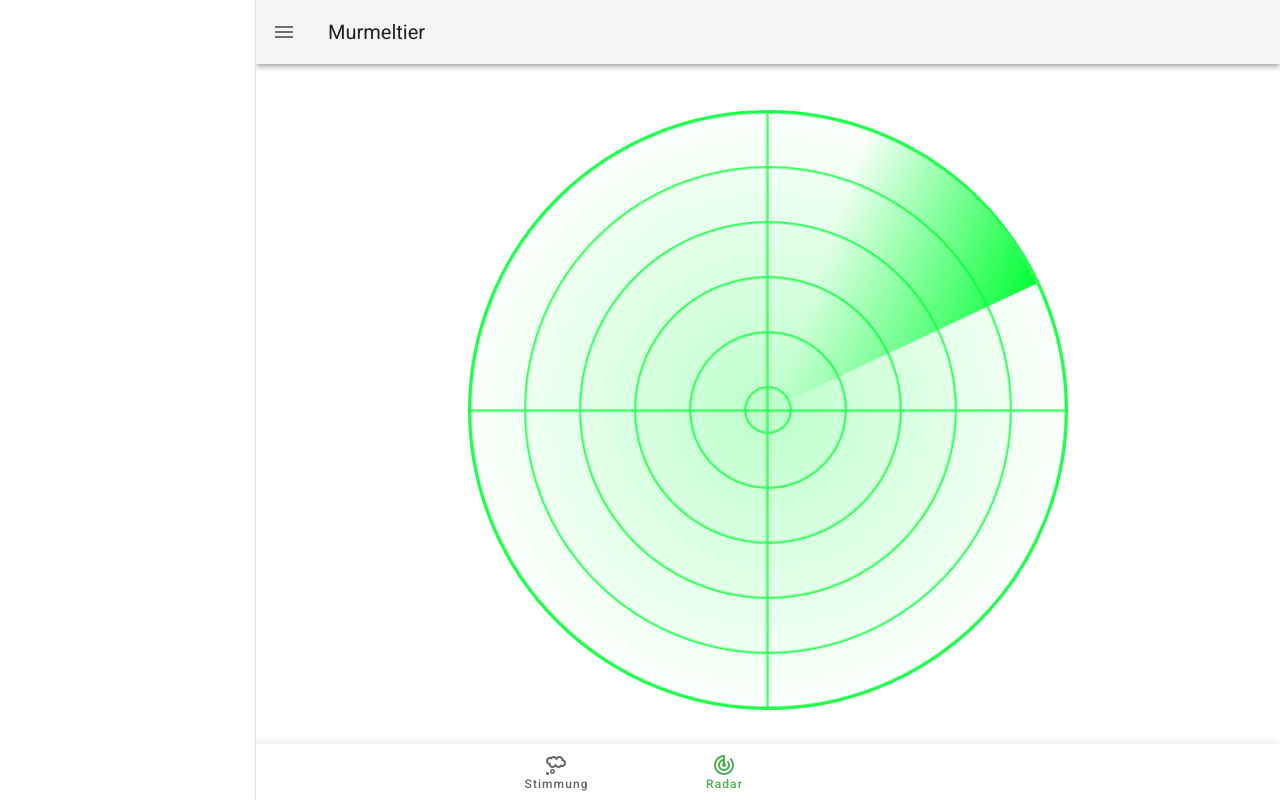
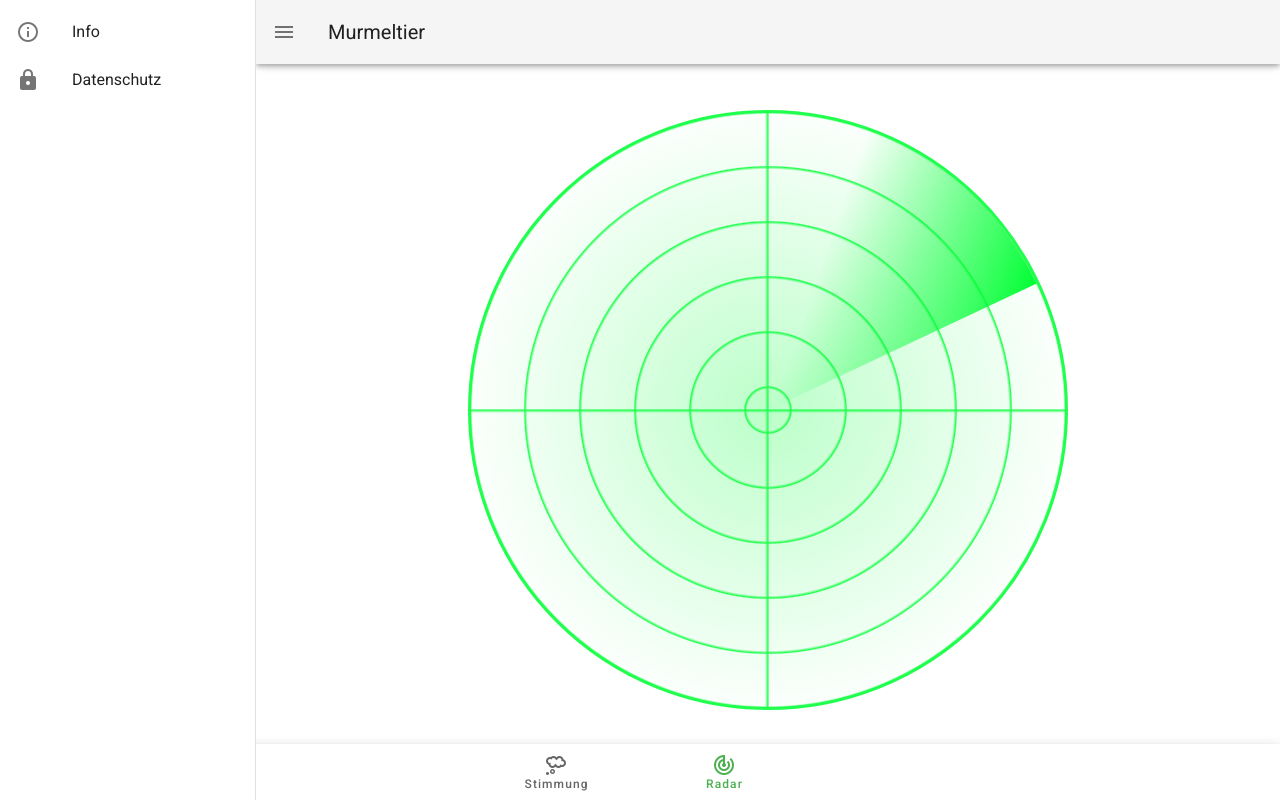
Before and after one commit to Inniag/murmeltier-frontend, a Nuxt app: page / in a window 1280 px wide. Both pictures are taken after a click on the button 28 px from the left and 32 px from the top of the page. Built offline with nearby package versions, Linux system fonts and the light colour scheme.

Commit message:
Added pages, updated navigation.

```diff
--- a/layouts/default.vue
+++ b/layouts/default.vue
@@ -10,7 +10,7 @@
       <v-list>
 
 
-        <!-- <v-list-item
+        <v-list-item
           v-for="(item, i) in items"
           :key="i"
           :to="item.to"
@@ -25,7 +25,7 @@
           </v-list-item-content>
         </v-list-item>
 
-        <v-list-item
+        <!-- <v-list-item
           @click="startGame"
         >
 
@@ -106,6 +106,16 @@ export default {
         //   title: 'My games',
         //   to: '/history'
         // },
+        {
+          icon: 'mdi-information-outline',
+          title: 'Info',
+          to: '/about'
+        },
+        {
+          icon: 'mdi-lock',
+          title: 'Datenschutz',
+          to: '/privacy'
+        },
       ],
       miniVariant: false,
       right: true,
```
